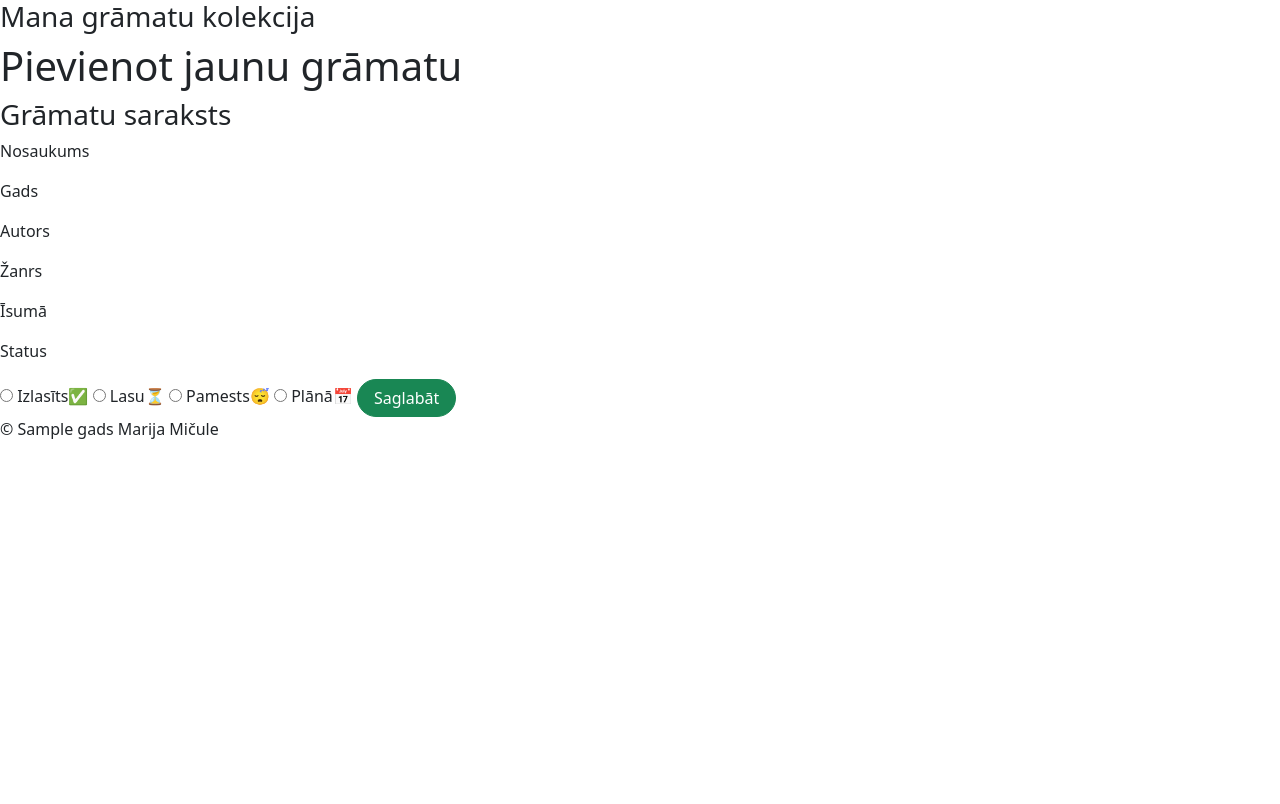
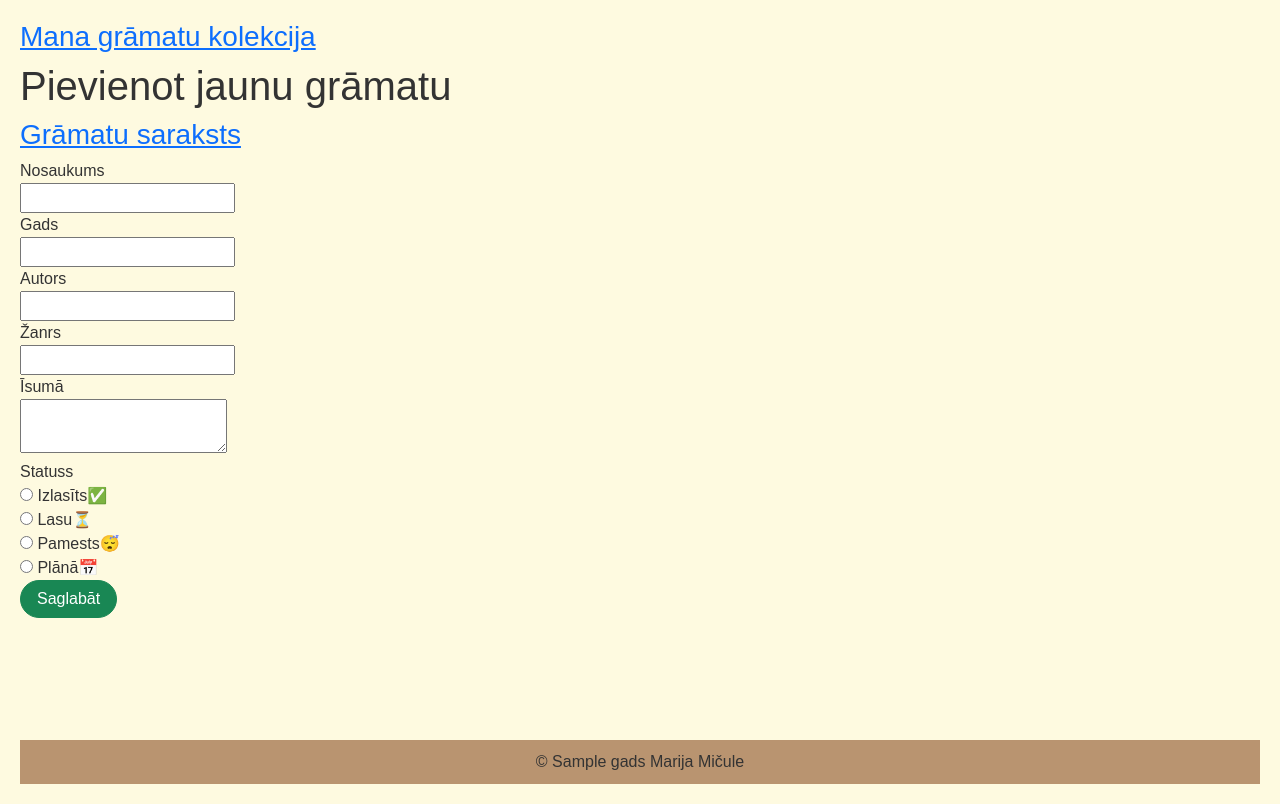
Before and after one commit to kalipsomasya/gramatas, a Flask app: template templates/lpp3form.html in a window 1280 px wide. Before the commit the page ends 439 px from the top, so only its background shows below. Run offline with Flask 3, Linux system fonts and the light colour scheme; the template is opened without the code that fills it: most values are stand-ins (such as "Sample title", 1, 10 or a date in 2020).

Commit message:
style form submit

```diff
--- a/app.py
+++ b/app.py
@@ -1,10 +1,41 @@
-from flask import Flask, render_template, request
+from flask import Flask, render_template, request, redirect, url_for
 
 app = Flask(__name__)
 
+gramatas = []
+
 @app.route("/")
-def text ():
+def sakums ():
     return render_template("lpp1.html")
+
+@app.route("/saraksts")
+def saraksts():
+    return render_template("lpp2saraksts.html", gramatas=gramatas)
+
+@app.route("/pievienot", methods=["GET", "POST"])
+def pievienot():
+    if request.method == "POST":
+        nosaukums = request.form["nosaukums"]
+        gads = request.form["gads"]
+        autors = request.form["autors"]
+        zanrs = request.form["zanrs"]
+        isuma = request.form["isuma"]
+        statuss = request.form.get("statuss", "Nav norādīts")
+
+        gramata = {
+            "nosaukums": nosaukums,
+            "gads": gads,
+            "autors": autors,
+            "zanrs": zanrs,
+            "isuma": isuma,
+            "statuss": statuss
+        }
+
+        gramatas.append(gramata)
+
+        return redirect(url_for('saraksts'))
+
+    return render_template("lpp3form.html")
 
 if __name__ == "__main__":
     app.run(debug=True)
--- a/static/style.css
+++ b/static/style.css
@@ -1,3 +1,58 @@
+:root {
+    --main-bg-color: rgba(254, 250, 224, 1);
+    --header-footer-color: rgba(185, 148, 112, 1);
+    --block-bg-color: rgba(166, 179, 125, 1);
+    --button-bg-color: rgba(192, 199, 140, 1);
+    --text-color: #333333;
+}
+
 body {
-    background-color: rgba(254, 250, 224, 1);
+    background-color: var(--main-bg-color);
+    color: var(--text-color);
+    margin: 0;
+    padding: 0;
+    font-family: Arial, sans-serif;
+
+    flex-grow: 1;
+    padding: 20px;
 }
+
+.page-container {
+    display: flex;
+    flex-direction: column;
+    min-height: 85vh;
+}
+
+.header {
+    background-color: var(--header-footer-color);
+    padding: 20px;
+    text-align: center;
+}
+
+.footer {
+    background-color: var(--header-footer-color);
+    padding: 10px;
+    text-align: center;
+    margin-top: 40px;
+}
+
+.stat-block {
+    background-color: var(--block-bg-color);
+    padding: 20px;
+    margin: 10px;
+}
+
+a.btn-custom {
+    background-color: var(--button-bg-color);
+    border: none;
+    margin: 5px;
+    padding: 10px 20px;
+    text-decoration: none;
+    color: var(--text-color);
+    display: inline-block;
+    border-radius: 5px;
+}
+
+a.btn-custom:hover {
+    opacity: 0.8;
+}
--- a/templates/layout.html
+++ b/templates/layout.html
@@ -4,18 +4,18 @@
 <head>
   <meta charset="utf-8">
   <title>pieteikums</title>
-  <link href="{{ url_for('static', filename='style.css') }}" rel="stylesheet" />
   <link href="https://cdn.jsdelivr.net/npm/bootstrap@5.3.3/dist/css/bootstrap.min.css" rel="stylesheet" integrity="sha384-QWTKZyjpPEjISv5WaRU9OFeRpok6YctnYmDr5pNlyT2bRjXh0JMhjY6hW+ALEwIH" crossorigin="anonymous">
-
+  <link href="{{ url_for('static', filename='style.css') }}" rel="stylesheet">
 </head>
 
 <body>
+  <div class="page-container">
 
 
     {% block body %} {% endblock %}
 
 
-
+  </div>
 </body>
-    <footer>© {{ gads }} Marija Mičule</footer>
+    <footer class="footer">© {{ gads }} Marija Mičule</footer>
 </html>
--- a/templates/lpp3form.html
+++ b/templates/lpp3form.html
@@ -3,26 +3,45 @@
 
 {% block body %}
 
-<h3>Mana grāmatu kolekcija</h3>
+<h3><a href="{{ url_for('sakums') }}">Mana grāmatu kolekcija</a></h3>
 <h1>Pievienot jaunu grāmatu</h1>
-<h3>Grāmatu saraksts</h3>
+<h3><a href="{{ url_for('saraksts') }}">Grāmatu saraksts</a></h3>
 
-<p>Nosaukums</p>
-<p>Gads</p>
-<p>Autors</p>
-<p>Žanrs</p>
-<p>Īsumā</p>
+<form action="{{ url_for('pievienot') }}" method="POST">
+    <div>
+        <label>Nosaukums</label><br>
+        <input type="text" name="nosaukums" required>
+    </div>
 
-<p>Status</p>
-<input type="radio" id="izlas">
-<label for="izlas">Izlasīts✅</label>
-<input type="radio" id="las">
-<label for="las">Lasu⏳</label>
-<input type="radio" id="pam">
-<label for="pam">Pamests😴</label>
-<input type="radio" id="plan">
-<label for="plan">Plānā📅</label>
+    <div>
+        <label>Gads</label><br>
+        <input type="number" name="gads" required>
+    </div>
 
-<button class="btn btn-success rounded-pill px-3" type="button"> Saglabāt</button>
+    <div>
+        <label>Autors</label><br>
+        <input type="text" name="autors" required>
+    </div>
+
+    <div>
+        <label>Žanrs</label><br>
+        <input type="text" name="zanrs">
+    </div>
+
+    <div>
+        <label>Īsumā</label><br>
+        <textarea name="isuma"></textarea>
+    </div>
+
+    <div>
+        <label>Statuss</label><br>
+        <input type="radio" name="statuss" value="Izlasīts"> Izlasīts✅<br>
+        <input type="radio" name="statuss" value="Lasu"> Lasu⏳<br>
+        <input type="radio" name="statuss" value="Pamests"> Pamests😴<br>
+        <input type="radio" name="statuss" value="Plānā"> Plānā📅<br>
+    </div>
+
+    <button class="btn btn-success rounded-pill px-3" type="submit">Saglabāt</button>
+</form>
 
 {% endblock %}
```
Also changed, not shown: templates/lpp1.html (+25 -9 lines), templates/lpp2saraksts.html (+14 -7 lines).
